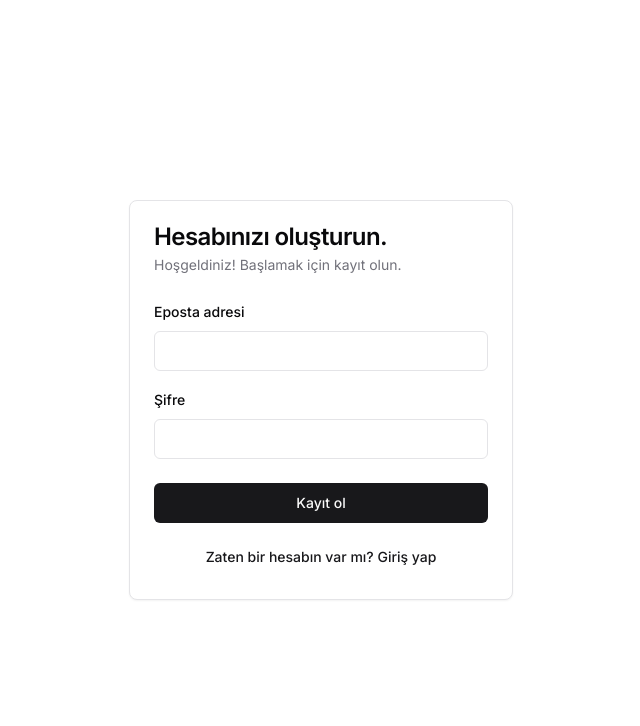
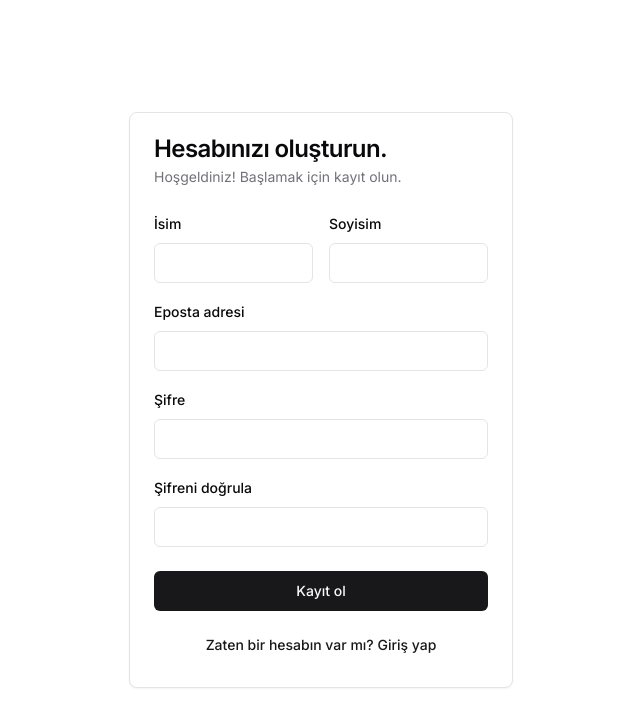
Before and after one commit to drawsly/libratrack, a Next.js app: page /register in a window 1280 px wide. Shown: the top 726 px of the page, without its empty margins (319-959 px from the left). Built offline with nearby package versions, Linux system fonts and the light colour scheme.

Commit message:
feat: Enhance registration form with additional fields for name and surname

```diff
--- a/src/components/Auth/register.tsx
+++ b/src/components/Auth/register.tsx
@@ -1,6 +1,7 @@
 'use client';
 
 import Link from 'next/link';
+import { useState } from 'react';
 import { Button } from '@/components/ui/button';
 import {
   Card,
@@ -14,8 +15,14 @@ import { Input } from '@/components/ui/input';
 import { Label } from '@/components/ui/label';
 
 export default function RegisterPage() {
+  const [name, setName] = useState('');
+  const [surname, setSurname] = useState('');
+  const [email, setEmail] = useState('');
+  const [password, setPassword] = useState('');
+  const [confirmPassword, setConfirmPassword] = useState('');
+
   return (
-    <div className="grid w-full h-screen grow items-center px-4 sm:justify-center">
+    <div className="grid w-full h-screen items-center px-4 sm:justify-center">
       <Card className="w-full sm:w-96">
         <CardHeader>
           <CardTitle>Hesabınızı oluşturun.</CardTitle>
@@ -23,18 +30,61 @@ export default function RegisterPage() {
             Hoşgeldiniz! Başlamak için kayıt olun.
           </CardDescription>
         </CardHeader>
+        <form action={(formData) => console.log(formData)}>
           <CardContent className="grid gap-y-4">
+            <div className="grid grid-cols-2 gap-4">
+              <div className="space-y-2">
+                <Label>İsim</Label>
+                <Input
+                  type="text"
+                  name="name"
+                  required
+                  value={name}
+                  onChange={(e) => setName(e.target.value)}
+                />
+              </div>
+              <div className="space-y-2">
+                <Label>Soyisim</Label>
+                <Input
+                  type="text"
+                  name="surname"
+                  required
+                  value={surname}
+                  onChange={(e) => setSurname(e.target.value)}
+                />
+              </div>
+            </div>
             <div className="space-y-2">
               <Label>Eposta adresi</Label>
-            <Input type="email" required />
+              <Input
+                type="email"
+                name="email"
+                required
+                value={email}
+                onChange={(e) => setEmail(e.target.value)}
+              />
             </div>
-
             <div className="space-y-2">
               <Label>Şifre</Label>
-            <Input type="password" required />
+              <Input
+                type="password"
+                name="password"
+                required
+                value={password}
+                onChange={(e) => setPassword(e.target.value)}
+              />
+            </div>
+            <div className="space-y-2">
+              <Label>Şifreni doğrula</Label>
+              <Input
+                type="password"
+                name="confirmPassword"
+                required
+                value={confirmPassword}
+                onChange={(e) => setConfirmPassword(e.target.value)}
+              />
             </div>
           </CardContent>
-
           <CardFooter>
             <div className="grid w-full gap-y-4">
               <Button>Kayıt ol</Button>
@@ -43,6 +93,7 @@ export default function RegisterPage() {
               </Button>
             </div>
           </CardFooter>
+        </form>
       </Card>
     </div>
   );
```
Lines whose indentation alone changed are shown as unchanged.
